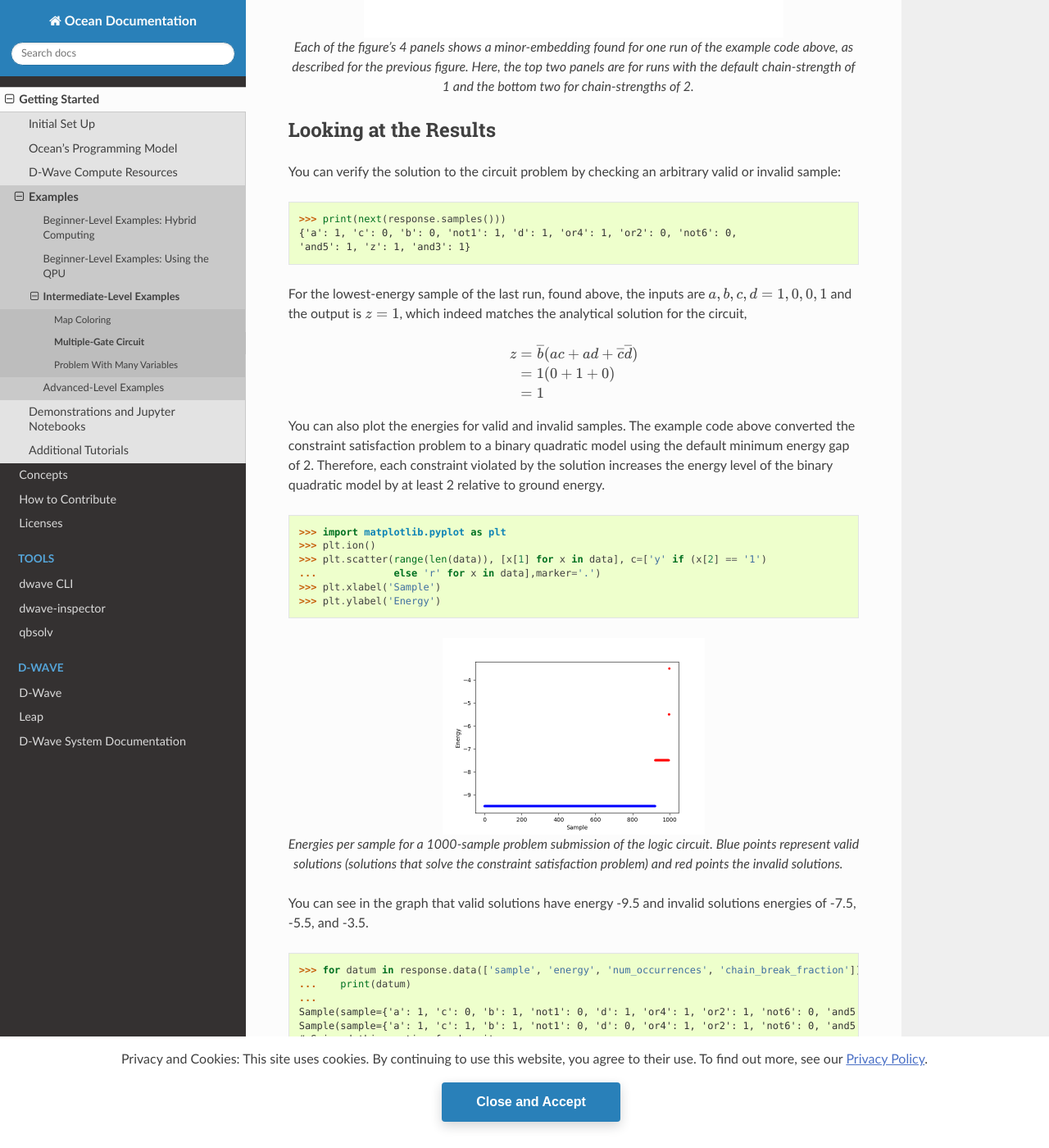
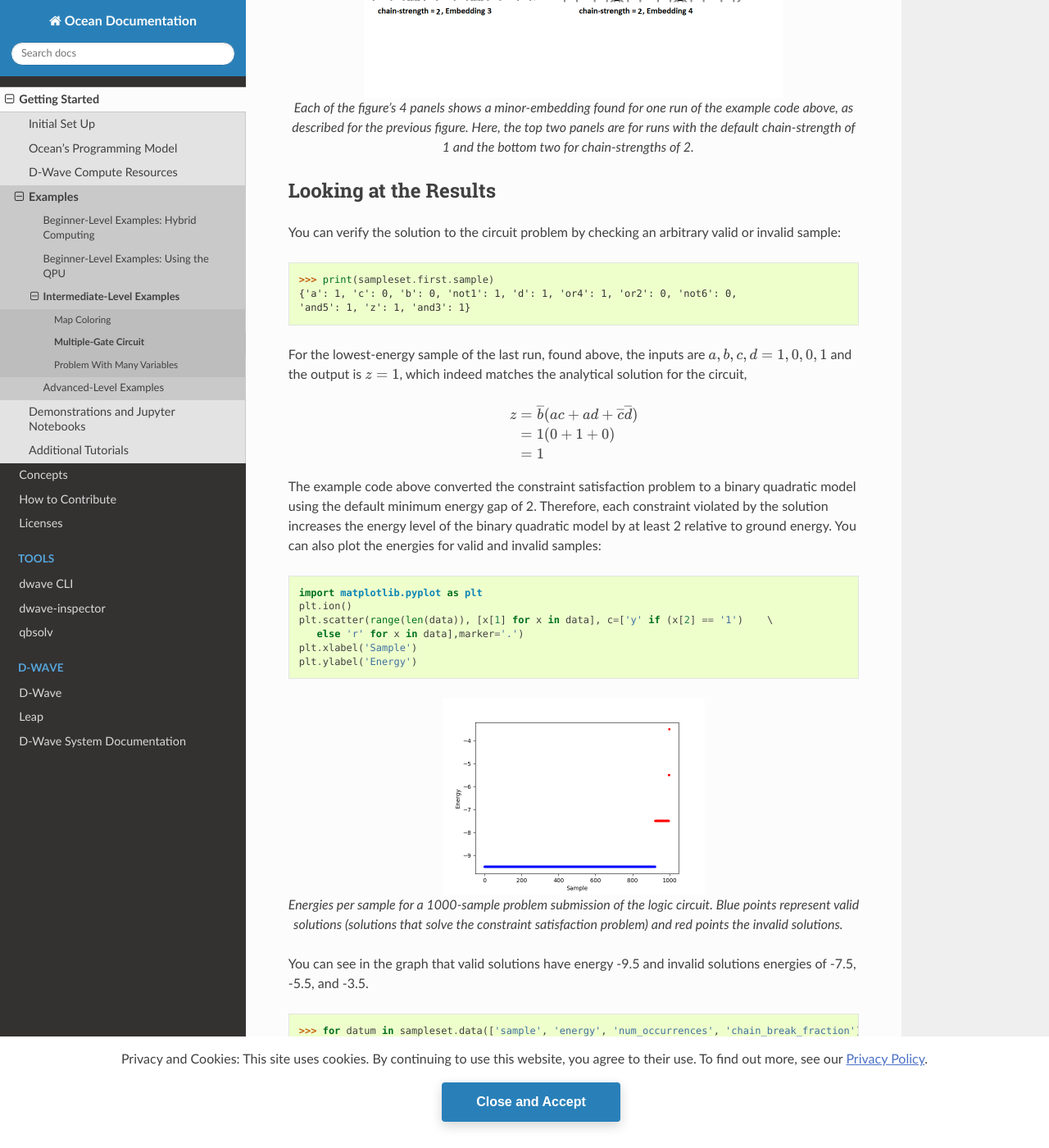
Before and after one commit to dwavesystems/dwave-ocean-sdk, a Sphinx documentation site: the page built from docs/examples/multi_gate.rst, in a window 1280 px wide and 1400 px high, scrolled down 5763 px. Shown: the whole window at 82% size. Built offline with Sphinx 7.4.7 and the Read the Docs theme 2.0.0, drawn with Linux system fonts in a browser that asks for light colours; pages that are not in the unit, such as notebooks, are missing from menus; the version number could not be read and is left out; some of the changed lines change nothing that is shown; some of the changed text lies outside the part shown.

Commit message:
Expand doctests on example/multi_gate

```diff
--- a/docs/examples/multi_gate.rst
+++ b/docs/examples/multi_gate.rst
@@ -91,7 +91,9 @@
 This example demonstrates two formulations of constraints from the problem's
 logic gates:
 
-#. Single comprehensive constraint::
+#. Single comprehensive constraint.
+
+.. testcode::
 
     import dwavebinarycsp
 
@@ -109,7 +111,9 @@
     csp.add_constraint(logic_circuit, ['a', 'b', 'c', 'd', 'z'])
 
 
-#. Multiple small constraints::
+#. Multiple small constraints.
+
+.. testcode::
 
     import dwavebinarycsp
     import dwavebinarycsp.factories.constraint.gates as gates
@@ -129,7 +133,7 @@
 
 The next line of code converts the constraints into a BQM that we solve by sampling.
 
-.. code-block:: python
+.. testcode::
 
     # Convert the binary constraint satisfaction problem to a binary quadratic model
     bqm = dwavebinarycsp.stitch(csp)
@@ -160,7 +164,7 @@
    :start-after: default-config-start-marker
    :end-before: default-config-end-marker
 
-.. code-block:: python
+.. testcode::
 
     from dwave.system import DWaveSampler, EmbeddingComposite
 
@@ -170,13 +174,13 @@
 Next, we ask for 1000 samples and separate those that satisfy the CSP from
 those that fail to do so.
 
-.. code-block:: python
+.. testcode::
 
-    response = sampler.sample(bqm, num_reads=1000)
+    sampleset = sampler.sample(bqm, num_reads=1000)
 
     # Check how many solutions meet the constraints (are valid)
     valid, invalid, data = 0, 0, []
-    for datum in response.data(['sample', 'energy', 'num_occurrences']):
+    for datum in sampleset.data(['sample', 'energy', 'num_occurrences']):
         if (csp.check(datum.sample)):
             valid = valid+datum.num_occurrences
             for i in range(datum.num_occurrences):
@@ -185,7 +189,8 @@
             invalid = invalid+datum.num_occurrences
             for i in range(datum.num_occurrences):
                 data.append((datum.sample, datum.energy, '0'))
-    print(valid, invalid)
+
+>>> print(valid, invalid)        # doctest: +SKIP
 
 For the single constraint approach, 4 runs with their different minor-embeddings
 yield significantly varied results, as shown in the following table:
@@ -227,7 +232,7 @@
 .. note:: The next code requires the use of Ocean's problem inspector.
 
 >>> import dwave.inspector
->>> dwave.inspector.show(response)   # doctest: +SKIP
+>>> dwave.inspector.show(sampleset)   # doctest: +SKIP
 
 .. figure:: ../_static/inspector_CSP_broken.png
    :name: inspector_CSP_broken
@@ -281,7 +286,7 @@
 You can verify the solution to the circuit problem by checking an arbitrary valid
 or invalid sample:
 
->>> print(next(response.samples()))      # doctest: +SKIP
+>>> print(sampleset.first.sample)      # doctest: +SKIP
 {'a': 1, 'c': 0, 'b': 0, 'not1': 1, 'd': 1, 'or4': 1, 'or2': 0, 'not6': 0,
 'and5': 1, 'z': 1, 'and3': 1}
 
@@ -297,18 +302,18 @@
 
       &= 1
 
-You can also plot the energies for valid and invalid samples. The example code above
-converted the constraint satisfaction problem to a binary quadratic model using the
-default minimum energy gap of 2. Therefore, each constraint violated by the solution increases
-the energy level of the binary quadratic model by at least 2 relative to ground energy.
+The example code above converted the constraint satisfaction problem to a binary
+quadratic model using the default minimum energy gap of 2. Therefore, each constraint
+violated by the solution increases the energy level of the binary quadratic model by
+at least 2 relative to ground energy. You can also plot the energies for valid and
+invalid samples::
 
->>> import matplotlib.pyplot as plt    # doctest: +SKIP
->>> plt.ion()                          # doctest: +SKIP
->>> plt.scatter(range(len(data)), [x[1] for x in data], c=['y' if (x[2] == '1')        # doctest: +SKIP
-...             else 'r' for x in data],marker='.')
->>> plt.xlabel('Sample')               # doctest: +SKIP
->>> plt.ylabel('Energy')               # doctest: +SKIP
-
+   import matplotlib.pyplot as plt
+   plt.ion()
+   plt.scatter(range(len(data)), [x[1] for x in data], c=['y' if (x[2] == '1')    \
+      else 'r' for x in data],marker='.')
+   plt.xlabel('Sample')
+   plt.ylabel('Energy')
 
 .. figure:: ../_images/MultiGateCircuit_Results.png
    :name: MultiGateCircuitResults
@@ -323,7 +328,7 @@
 You can see in the graph that valid solutions have energy -9.5 and invalid solutions
 energies of -7.5, -5.5, and -3.5.
 
->>> for datum in response.data(['sample', 'energy', 'num_occurrences', 'chain_break_fraction']):  # doctest: +SKIP
+>>> for datum in sampleset.data(['sample', 'energy', 'num_occurrences', 'chain_break_fraction']):  # doctest: +SKIP
 ...    print(datum)
 ...
 Sample(sample={'a': 1, 'c': 0, 'b': 1, 'not1': 0, 'd': 1, 'or4': 1, 'or2': 1, 'not6': 0, 'and5': 0, 'z': 0, 'and3': 0}, energy=-9.5, num_occurrences=13, chain_break_fraction=0.0)
```
